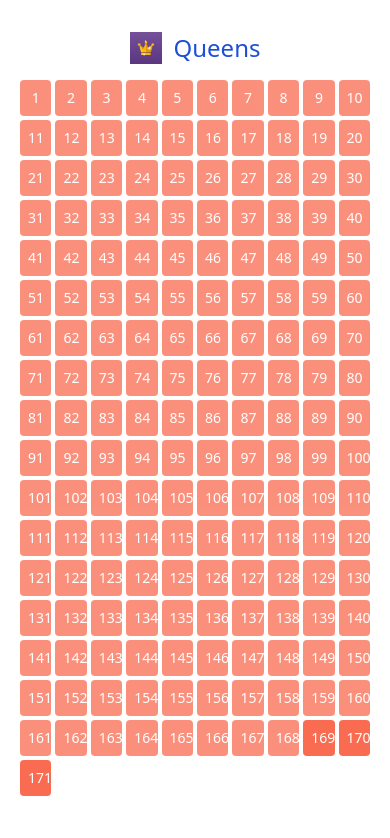
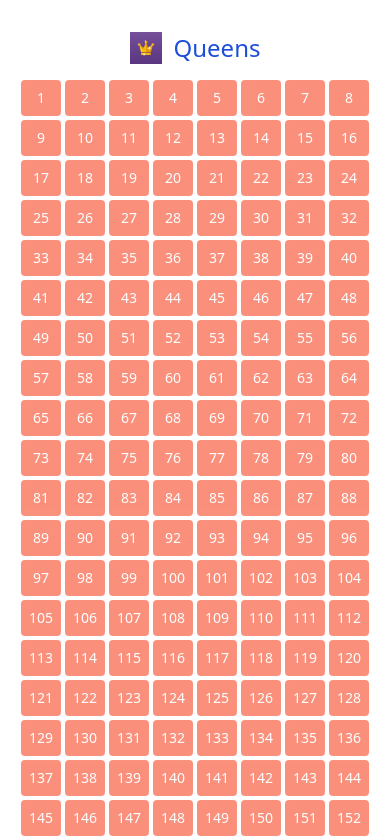
Before and after one commit to samimsu/queens-game-linkedin, a React (Vite) app: page / in a window 390 px wide. Shown: the top 838 px of the page. Built offline with nearby package versions, Linux system fonts and the light colour scheme.

Commit message:
Fix responsive issues

```diff
--- a/src/App.css
+++ b/src/App.css
@@ -53,8 +53,8 @@
 
 @media screen and (min-width: 345px) {
   .square {
-    width: 40px;
-    height: 40px;
+    width: 37px;
+    height: 37px;
   }
 }
 
--- a/src/components/Board.jsx
+++ b/src/components/Board.jsx
@@ -6,7 +6,7 @@ import { levels } from "../utils/levels";
 const Board = ({ board, handleClick, level }) => {
   const colorRegions = levels[level].colorRegions;
   const extraSmallScreenGridSize = "35px";
-  const smallScreenGridSize = "40px";
+  const smallScreenGridSize = "37px";
   const largeScreenGridSize = "50px";
 
   const getInitialGridSize = () => {
--- a/src/layouts/RootLayout.jsx
+++ b/src/layouts/RootLayout.jsx
@@ -3,7 +3,7 @@ import Footer from "../components/Footer";
 
 const RootLayout = ({ children }) => {
   return (
-    <div className="flex flex-col h-full overflow-clip p-4">
+    <div className="flex flex-col h-full overflow-clip py-4">
       <div className="flex-1 min-h-screen mb-3">{children}</div>
       <Footer />
     </div>
--- a/src/pages/LevelSelection.jsx
+++ b/src/pages/LevelSelection.jsx
@@ -23,7 +23,7 @@ const LevelSelection = () => {
             </a>
           </h1>
         </div>
-        <div className="grid grid-cols-10 gap-1 p-1 text-sm">
+        <div className="grid grid-cols-8 sm:grid-cols-10 gap-1 p-1 text-sm">
           {Array.from({ length: totalLevels }, (_, i) => i + 1).map((level) => (
             <Link to={`/level/${level}`} key={level}>
               <button
```
